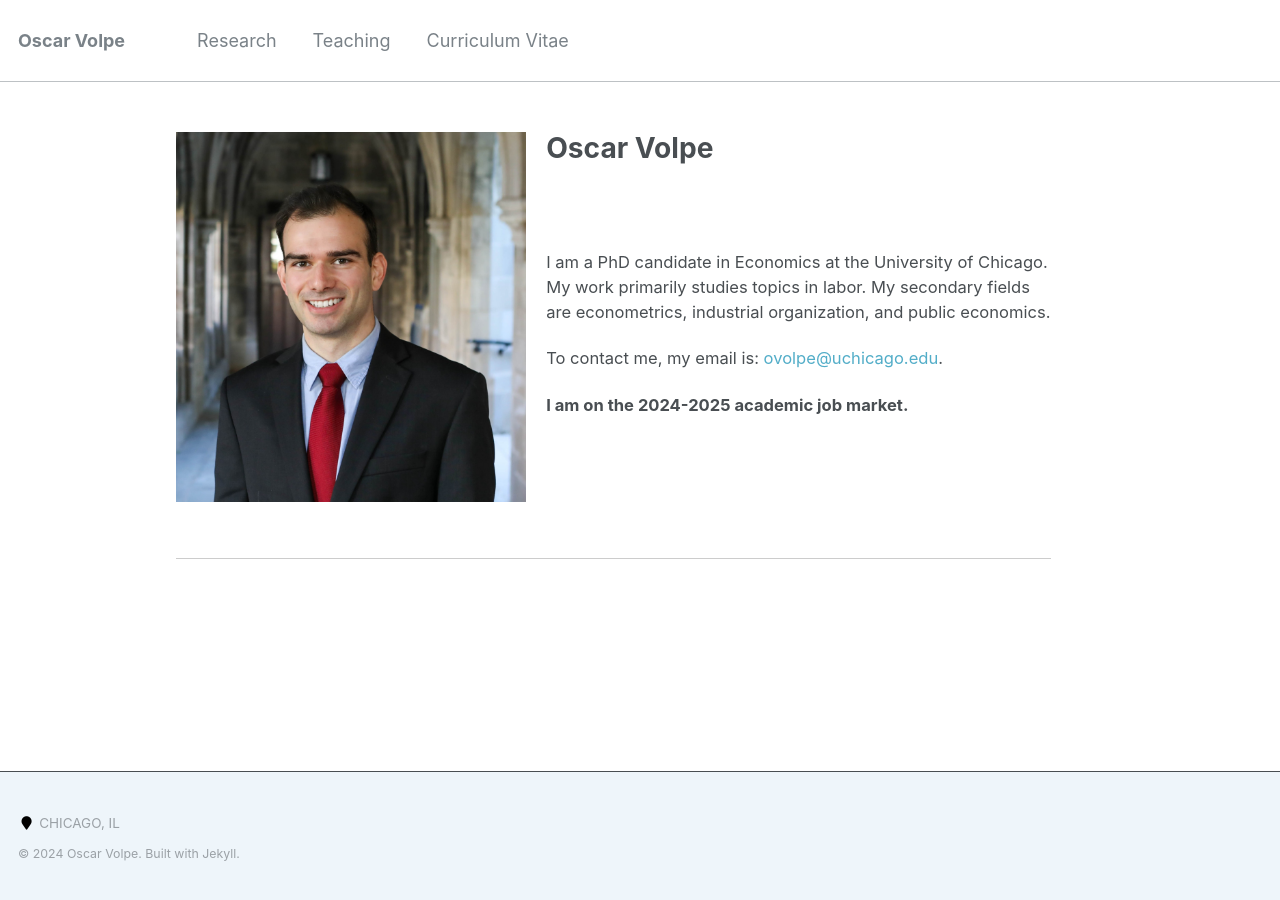
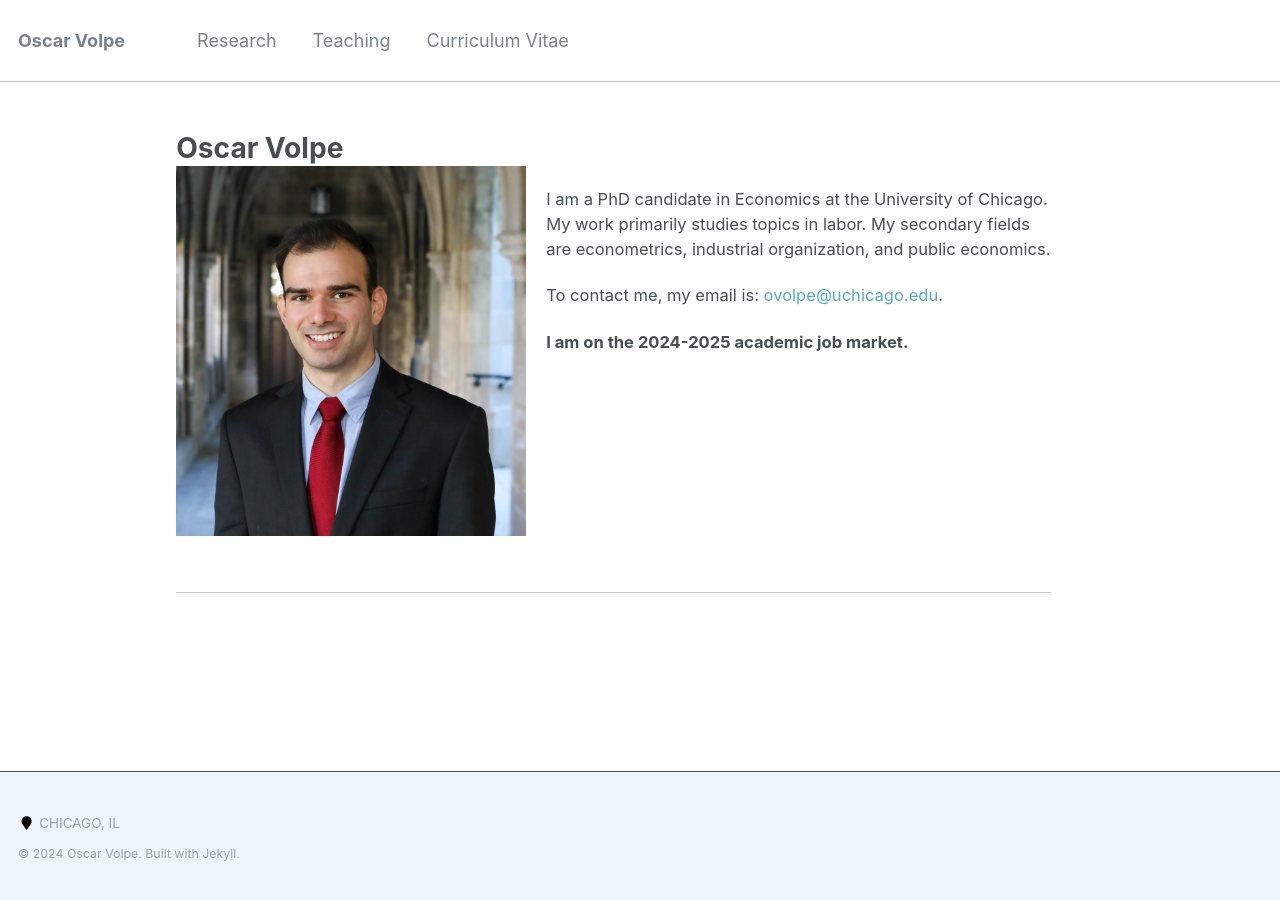
Before and after one commit to ovolpe/ovolpe.github.io, a Jekyll site: the page built from _pages/about.md, in a window 1280 px wide. Built offline with Jekyll 4.4.1, drawn with Linux system fonts in a browser that asks for light colours.

Commit message:
Update about.md

```diff
--- a/_pages/about.md
+++ b/_pages/about.md
@@ -8,7 +8,7 @@ redirect_from:
   - /about.html
 ---
 
-# Oscar Volpe <img class="img-responsive" style="float: left; margin: 0px 20px 20px 0px;" src="/files/headshot.jpg" width="350">
+<h1 style="margin-bottom: 0;">Oscar Volpe</h1><img class="img-responsive" style="float: left; margin: 0px 20px 20px 0px;" src="/files/headshot.jpg" width="350">
 
 I am a PhD candidate in Economics at the University of Chicago. My work primarily studies topics in labor. My secondary fields are econometrics, industrial organization, and public economics.
 
```
